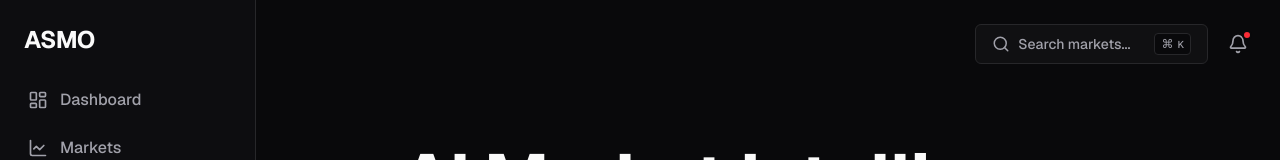
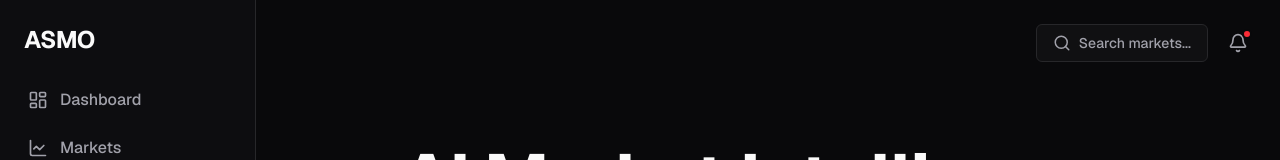
Before and after one commit to VelovsHQ/ASMO, a Next.js app in the folder frontend/: page / in a window 1280 px wide. Shown: the top 160 px of the page. Built offline with nearby package versions, Linux system fonts and the light colour scheme.

Commit message:
Remove CMD+K keyboard shortcut indicator from search bar

```diff
--- a/frontend/src/components/GlobalSearch.tsx
+++ b/frontend/src/components/GlobalSearch.tsx
@@ -151,9 +151,6 @@ export default function GlobalSearch() {
       >
         <Search size={18} />
         <span className="hidden sm:inline text-sm font-medium">Search markets...</span>
-        <kbd className="hidden sm:inline-flex items-center gap-1 px-1.5 py-0.5 text-[10px] uppercase bg-background border border-border rounded font-sans font-medium text-muted-foreground ml-4">
-          <span className="text-xs">⌘</span>K
-        </kbd>
       </button>
 
       {mounted && createPortal(
```
